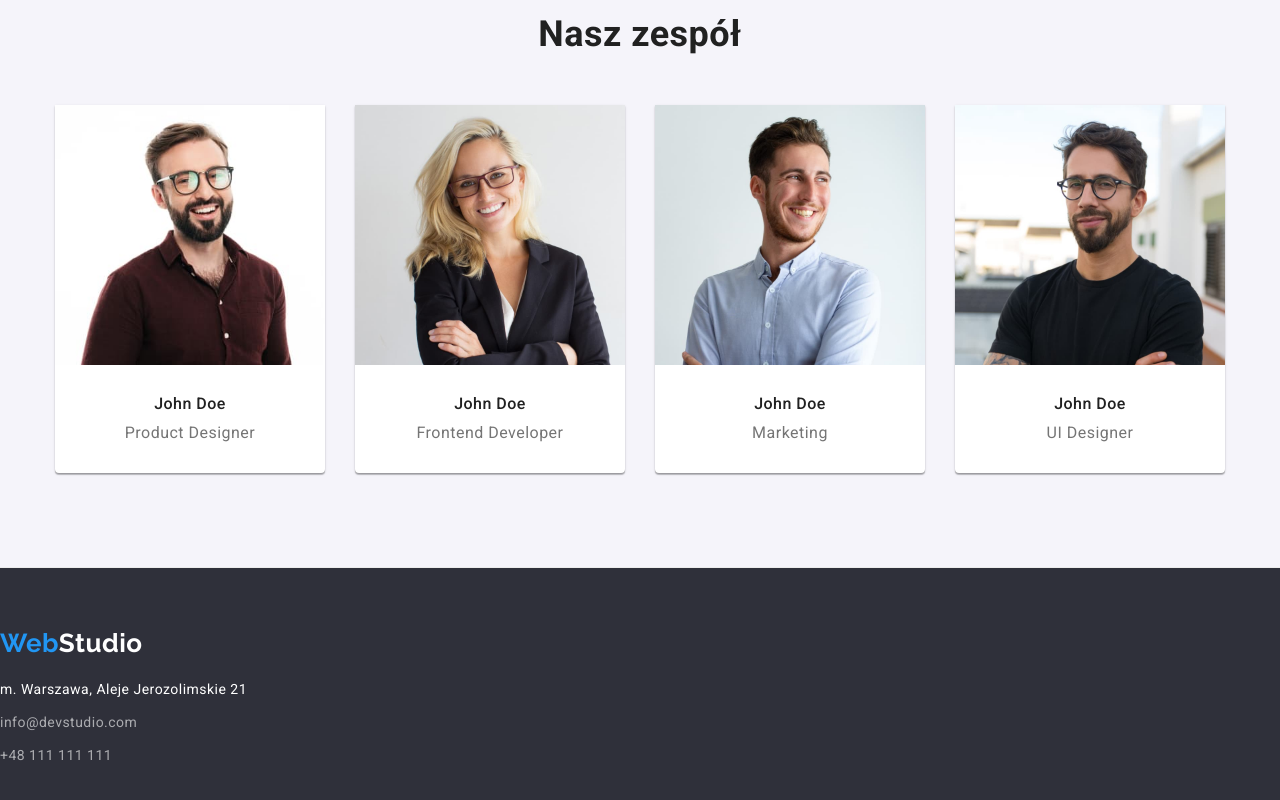
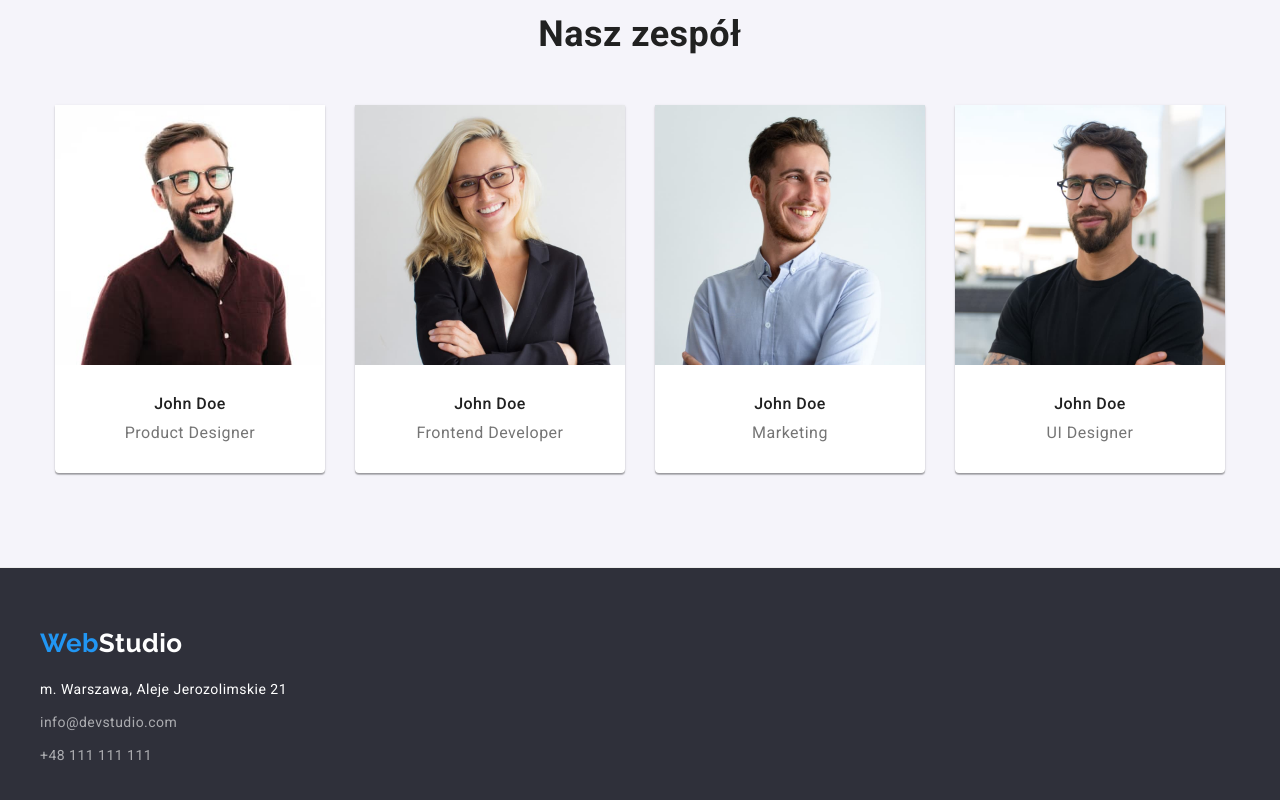
Before and after one commit to monika-czulak/goit-markup-hw-08, a plain HTML site: page index.html in a window 1280 px wide. Shown: the part 1526-2326 px from the top of the page. Drawn offline with nearby package versions, Linux system fonts and the light colour scheme.

Commit message:
footer correction

```diff
--- a/index.html
+++ b/index.html
@@ -142,14 +142,14 @@
     </main>
 
     <footer class="page-footer">
-        <div? class="container">
+        <div class="container">
             <a href="./index.html" class="link logo"><span class="logo-color">Web</span>Studio</a>
             <address class="address">
                 <p class="contact">m. Warszawa, Aleje Jerozolimskie 21</p>
                 <a href="mailto:info@devstudio.com" class="link contact-link">info@devstudio.com</a>
                 <a href="tel:+48111111111" class="link contact-link">+48 111 111 111</a>
             </address>
-            </div>
+        </div>
     </footer>
 </body>
 
```
